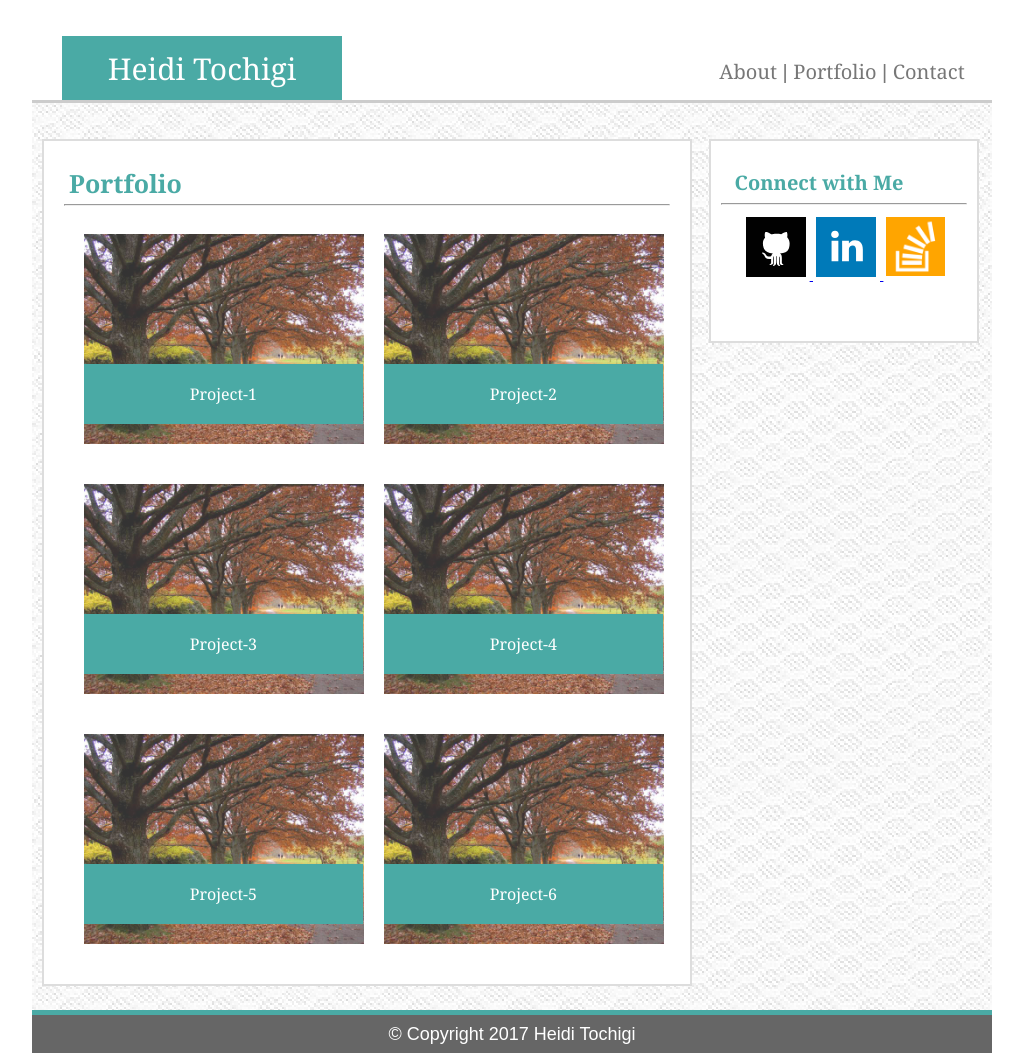
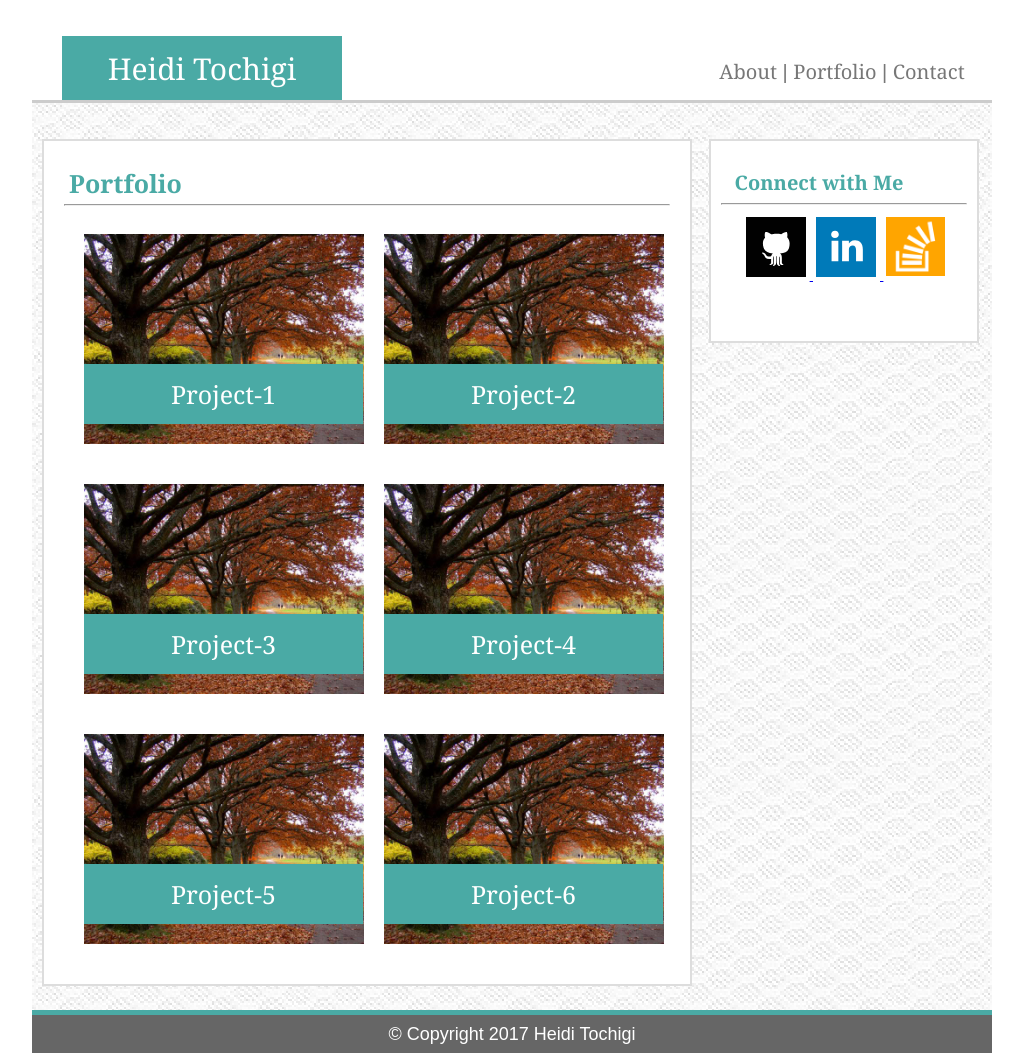
Before and after one commit to Hanasandy/HW2, a PHP site: page /portfolio.html in a window 1280 px wide. Shown: the whole page, without its empty margins (128-1151 px from the left). Run offline with PHP 8.4, Linux system fonts and the light colour scheme.

Commit message:
640px page completed

```diff
--- a/Responsive-Portfolio/assets/css/style.css
+++ b/Responsive-Portfolio/assets/css/style.css
@@ -7,11 +7,9 @@
 	background: #fff;
 	width:      960px;
 	margin:     0 auto;
-
 }
 h1, h2, h3, a{
-
-	font-family: 'Georgia', Times, Times New Roman, serif;
+font-family: 'Georgia', Times, Times New Roman, serif;
 }
 p{
 	margin-top:  0;
@@ -19,6 +17,7 @@ p{
     color:       #fff;
     font-size: 18px;
 }
+/* Header */
 #header{
 	background:    #fff;
 	height:        100px;
@@ -71,6 +70,8 @@ p{
     color: #777777;
 }
 
+
+/* Main page */
 #main-area{
 	background-image: url("../images/sneaker_mesh_fabric_@2X.png");
     width: 100%;
@@ -109,6 +110,8 @@ hr{
 	margin-top: 50px;
 	color:      #777;
 }
+
+/* Connect with Me (side bar)*/
 #connect-wrapper{
 	background: #fff;
 	width:      246px;
@@ -131,6 +134,8 @@ hr{
 #social-icon3 img{
 	margin:  5px 0 4px 3px;
 }
+
+/* Footer */
 #footer{
 	clear:      both;
 	background: #666;
@@ -140,6 +145,8 @@ hr{
 	padding:    10px 0 10px 0 ;
 	border-top: solid 5px #4aaaa5;
 }
+
+/* Contact page */
 input[type=text]{
     width:      100%;
     padding:    12px 20px;
@@ -173,6 +180,8 @@ textarea.textarea{
 	font-family:'Arial', 'Helvetica Neue', Helvetica, sans-serif;
 }
 
+/* Portfolio page */
+
 .photo {
   position: relative;
   width: 280px;
@@ -189,7 +198,7 @@ textarea.textarea{
   width: 100%;
   border: 0 none;
   margin-right: ;
-  opacity: .8;
+  opacity: ;
   float: left;
 }
 
@@ -199,47 +208,15 @@ textarea.textarea{
   margin-bottom: 0;
   padding: 15px 5px;
   width: 96%;
+  font-size: 25px;
   color: #fff;
   text-align: center;
   line-height: 30px;
-  font-weight: 300;
+  font-weight: ;
   background: #4aaaa5;
   border-bottom: 0;
 }
 
-/*.auth-image {
-  width: 150px;
-  height: auto;
-  margin-top: 10px;
-  margin-right: 25px;
-  float: left;
-}*/
-/*.photo{
-
-}
-.photo img{
-	width: 270px;
-	height: 220px;
-	padding:	5px 20px 5px 10px;
-	float: left;
-	position: relative;
-
-}
-
- .photo h3{
-	color:		#fff;
-	background:	#4aaaa5;
-	width: 90%;
-	height: 10px;
-	font-size: 20px;
-	bottom: 4px;
-	margin:		;
-	padding:10px;
-    position: absolute;
-	bottom:;
-	left:;
-	text-align: center;
-}*/
 
 @media screen and (max-width: 640px){
 	#wrapper{
@@ -302,5 +279,8 @@ textarea.textarea{
         margin-top: 110px;
         overflow: auto;
      }
+     .photo{
+      width: 550px;
+     }
 
 }
```
